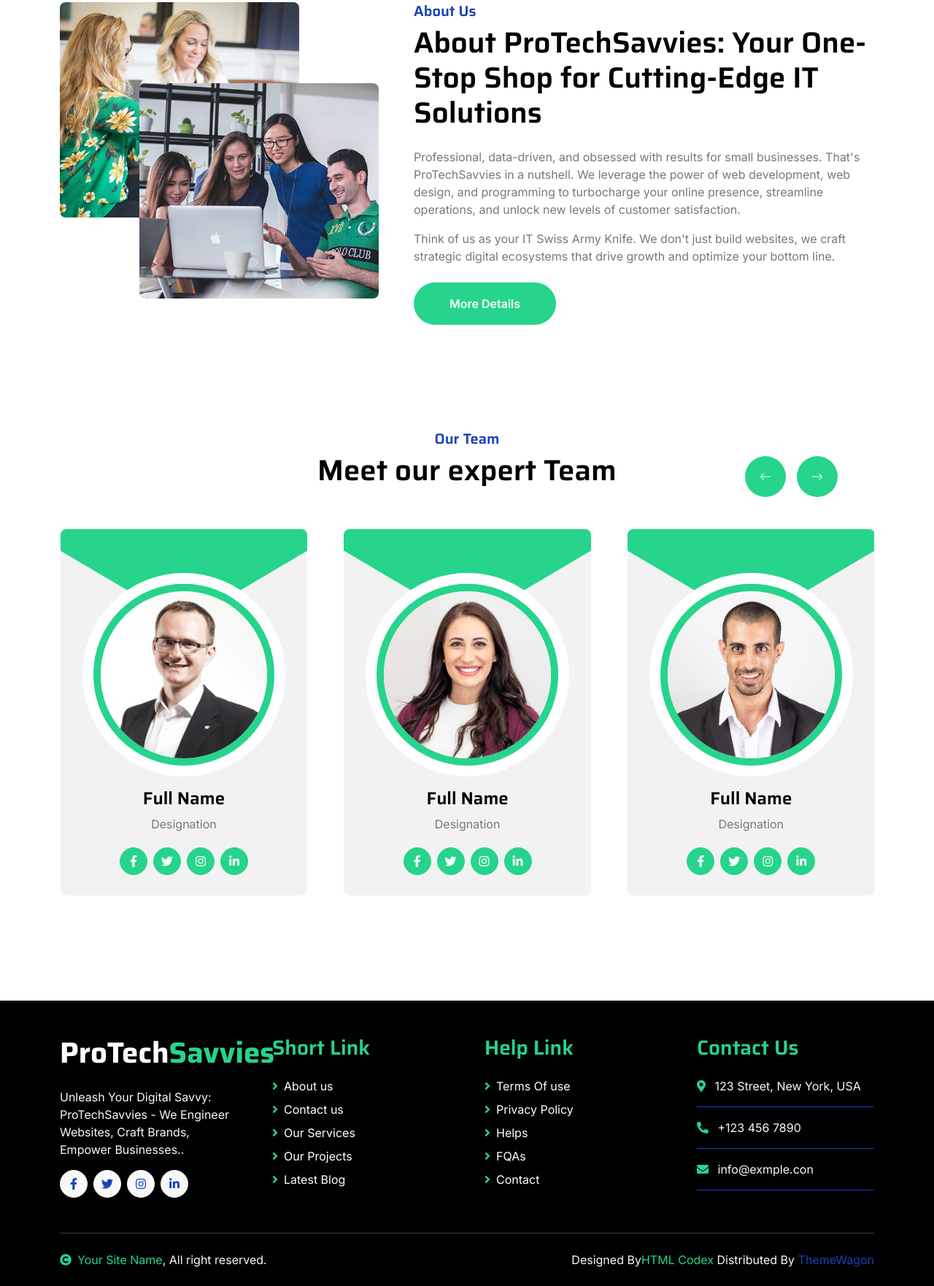
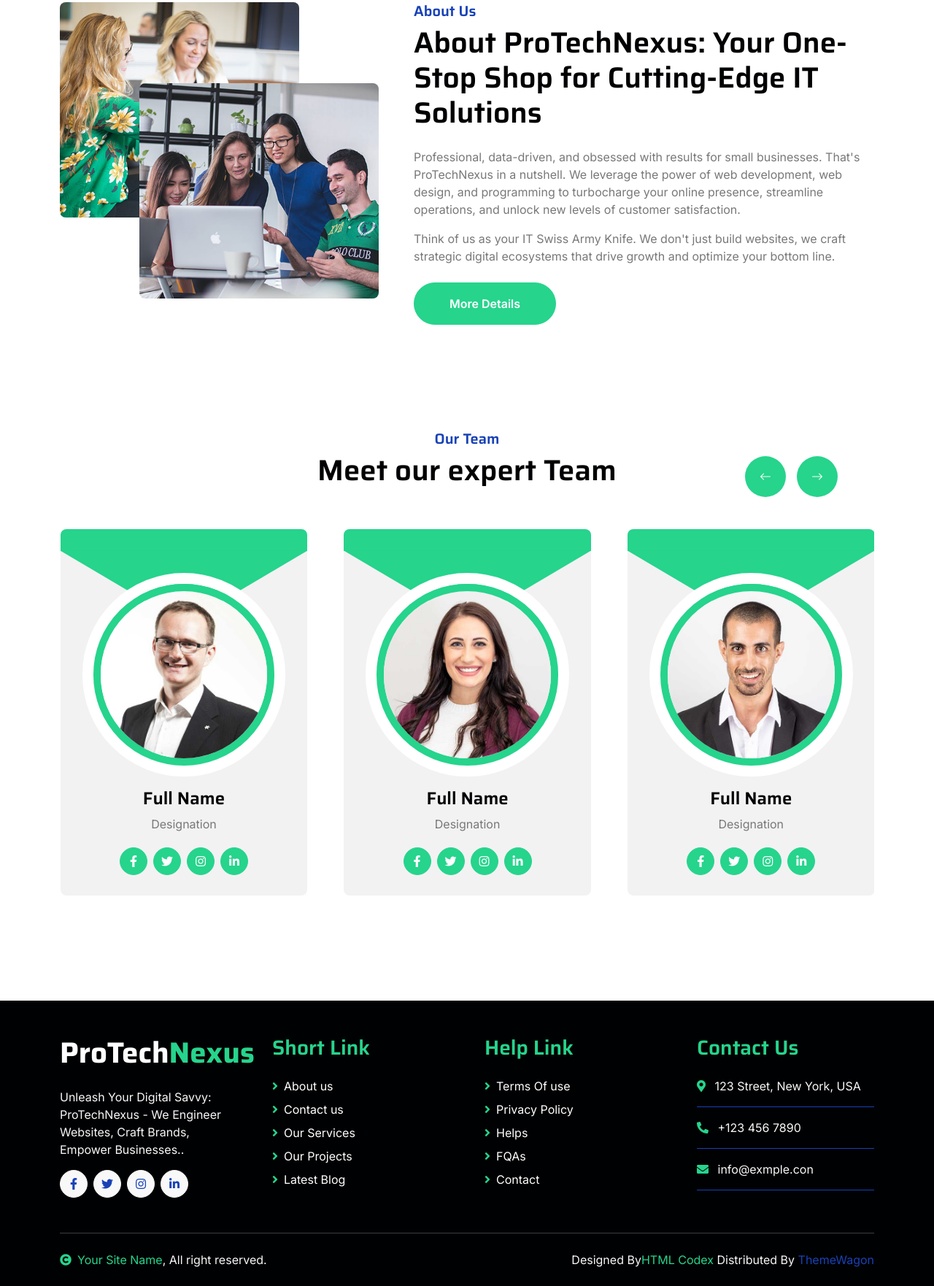
Before and after one commit to ranarocks/ProTechSavvies, a plain HTML site: page about.html in a window 1280 px wide. Shown: the part 756-2518 px from the top of the page at 73% size. Drawn offline with nearby package versions, Linux system fonts and the light colour scheme.

Commit message:
minor changes

```diff
--- a/about.html
+++ b/about.html
@@ -60,7 +60,7 @@
             <div class="container">
                 <nav class="navbar navbar-dark navbar-expand-lg py-0">
                     <a href="index.html" class="navbar-brand">
-                        <h1 class="text-white fw-bold d-block">ProTech<span class="text-secondary">Savvies</span> </h1>
+                        <h1 class="text-white fw-bold d-block">ProTech<span class="text-secondary">Nexus</span> </h1>
                     </a>
                     <button type="button" class="navbar-toggler me-0" data-bs-toggle="collapse" data-bs-target="#navbarCollapse">
                         <span class="navbar-toggler-icon"></span>
@@ -170,8 +170,8 @@
                     </div>
                     <div class="col-lg-7 col-md-6 col-sm-12 wow fadeIn" data-wow-delay=".5s">
                         <h5 class="text-primary">About Us</h5>
-                        <h1 class="mb-4">About ProTechSavvies: Your One-Stop Shop for Cutting-Edge IT Solutions</h1>
-                        <p>Professional, data-driven, and obsessed with results for small businesses. That's ProTechSavvies in a nutshell. We leverage the power of web development, web design, and programming to turbocharge your online presence, streamline operations, and unlock new levels of customer satisfaction.</p>
+                        <h1 class="mb-4">About ProTechNexus: Your One-Stop Shop for Cutting-Edge IT Solutions</h1>
+                        <p>Professional, data-driven, and obsessed with results for small businesses. That's ProTechNexus in a nutshell. We leverage the power of web development, web design, and programming to turbocharge your online presence, streamline operations, and unlock new levels of customer satisfaction.</p>
                         <p class="mb-4">Think of us as your IT Swiss Army Knife. We don't just build websites, we craft strategic digital ecosystems that drive growth and optimize your bottom line.</p>
 
                         <a href="" class="btn btn-secondary rounded-pill px-5 py-3 text-white">More Details</a>
@@ -278,9 +278,9 @@
                 <div class="row g-5">
                     <div class="col-lg-3 col-md-6">
                         <a href="index.html">
-                            <h1 class="text-white fw-bold d-block">ProTech<span class="text-secondary">Savvies</span> </h1>
+                            <h1 class="text-white fw-bold d-block">ProTech<span class="text-secondary">Nexus</span> </h1>
                         </a>
-                        <p class="mt-4 text-light"> Unleash Your Digital Savvy: ProTechSavvies - We Engineer Websites, Craft Brands, Empower Businesses..</p>
+                        <p class="mt-4 text-light"> Unleash Your Digital Savvy: ProTechNexus - We Engineer Websites, Craft Brands, Empower Businesses..</p>
                         <div class="d-flex hightech-link">
                             <a href="" class="btn-light nav-fill btn btn-square rounded-circle me-2"><i class="fab fa-facebook-f text-primary"></i></a>
                             <a href="" class="btn-light nav-fill btn btn-square rounded-circle me-2"><i class="fab fa-twitter text-primary"></i></a>
```
Also changed, not shown: 404.html (+3 -3 lines), blog.html (+3 -3 lines), contact.html (+3 -3 lines), index.html (+5 -5 lines), project.html (+3 -3 lines), service.html (+3 -3 lines), team.html (+3 -3 lines), testimonial.html (+3 -3 lines).
